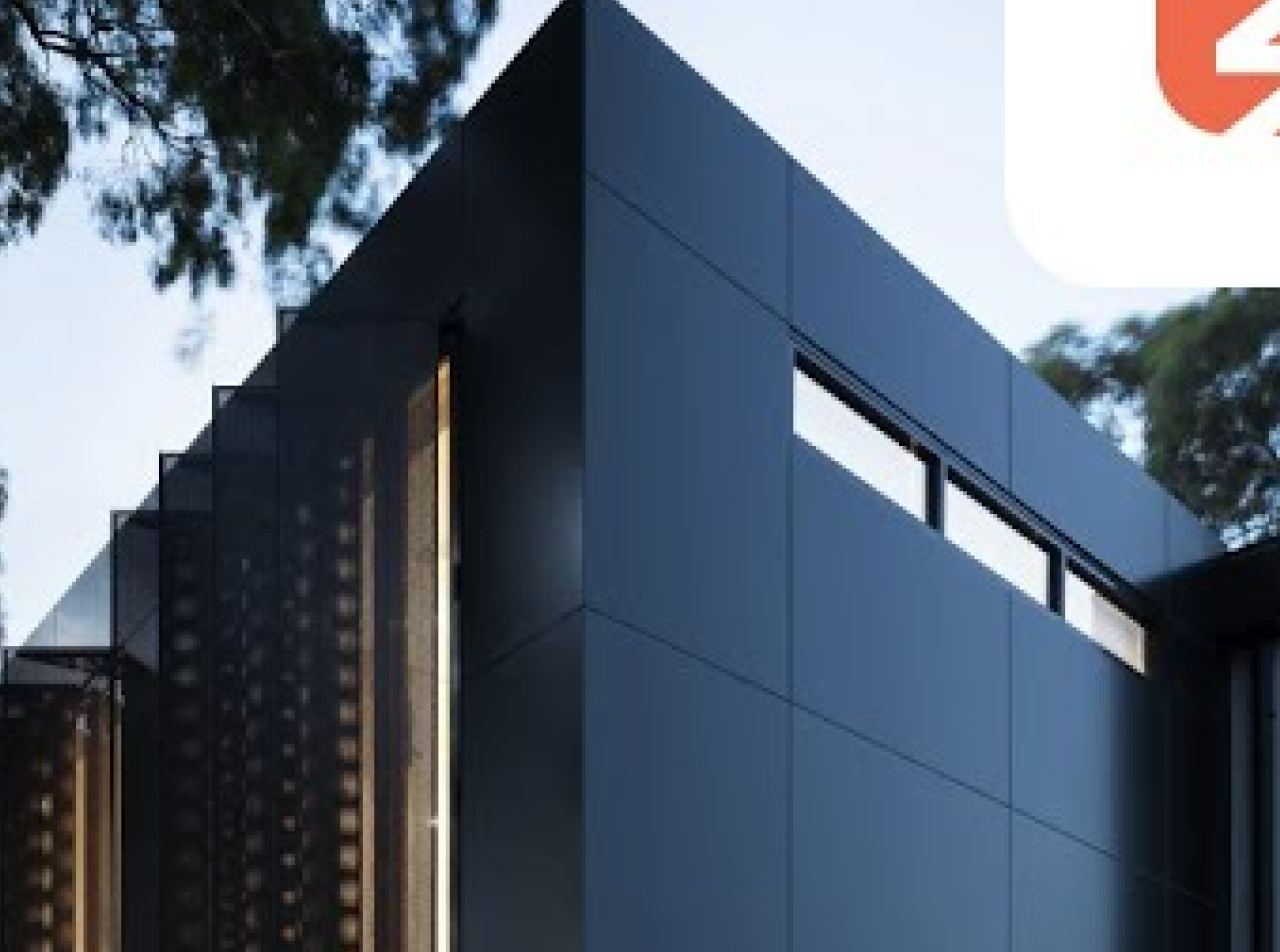
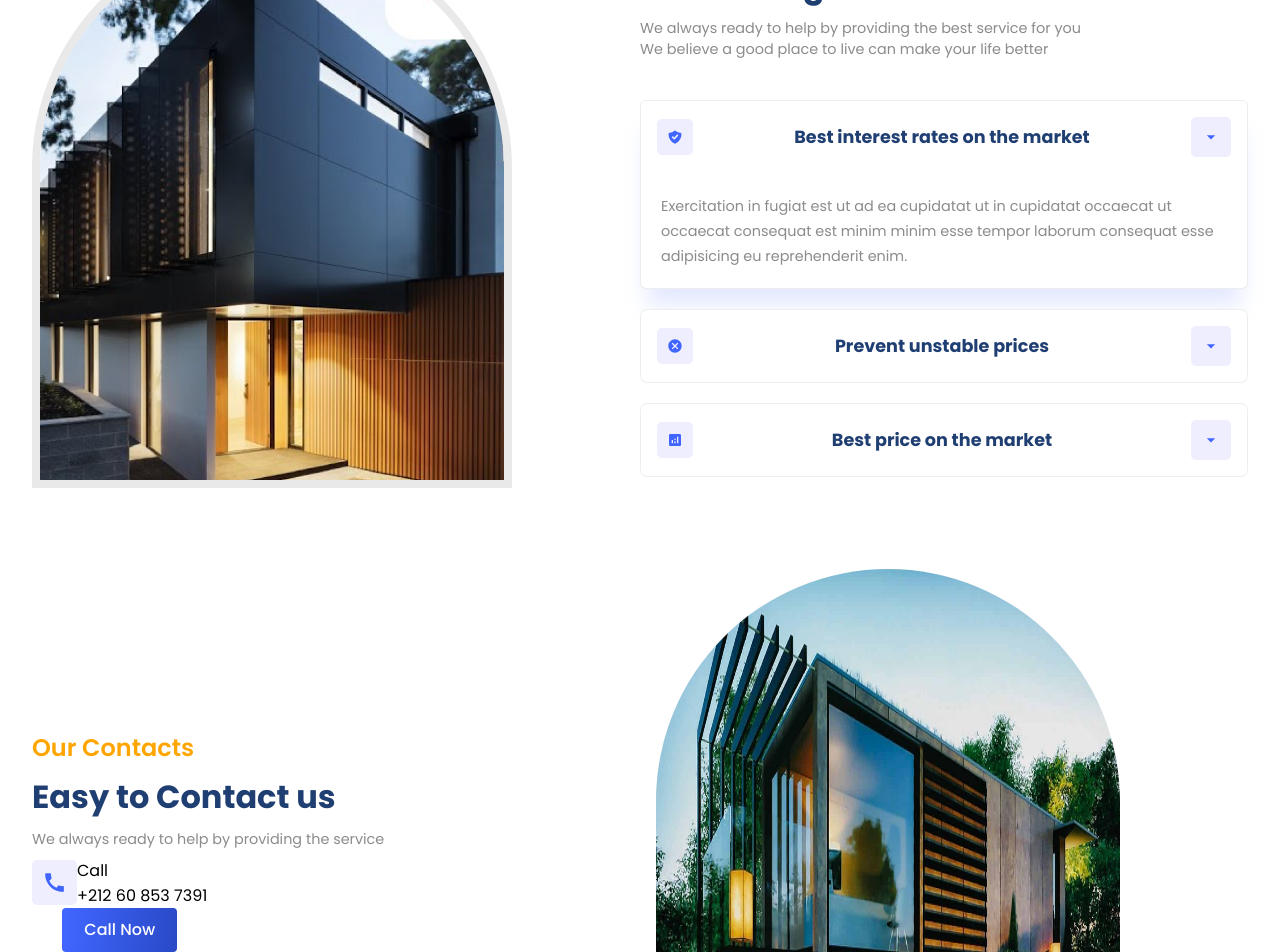
Before and after one commit to MOHAJII/Real-Estate-website, a React (Vite) app: page / in a window 1280 px wide. Shown: the part 1560-2512 px from the top of the page. Built offline with nearby package versions, Linux system fonts and the light colour scheme.

Commit message:
add value & conatact section + add styles

```diff
--- a/src/App.jsx
+++ b/src/App.jsx
@@ -4,6 +4,7 @@ import './App.css'
 import Companies from "./component/Companies/Companies";
 import Residencies from "./component/Residencies/Residencies";
 import Value from "./component/Value/Value";
+import Contact from "./component/Contact/Contact";
 
 function App() {
   return (
@@ -16,6 +17,7 @@ function App() {
       <Companies />
       <Residencies />
       <Value />
+      <Contact />
     </div>
   );
 }
--- /dev/null
+++ b/src/component/Contact/Contact.css
@@ -0,0 +1,25 @@
+.c-container {
+    justify-content: space-between;
+}
+
+.c-container>div {
+    flex:1;
+}
+
+.c-right {
+    width: 100%;
+}
+
+.c-left {
+    gap: .5rem;
+}
+
+.c-contactModes {
+    margin-top: 2rem;
+    gap: 1rem;
+}
+
+.c-contactModes .row {
+    gap: 1.5rem;
+
+}
--- /dev/null
+++ b/src/component/Contact/Contact.jsx
@@ -0,0 +1,46 @@
+import React from 'react'
+import './Contact.css'
+import { MdCall } from 'react-icons/md'
+
+const Contact = () => {
+    return (
+        <section className="c-wrapper">
+            <div className="paddings innerWidth flexCenter c-container">
+                {/* left side  */}
+                <div className="flexColStart c-left">
+                    <span className='orangeText'>Our Contacts</span>
+                    <span className='primaryText'>Easy to Contact us</span>
+                    <span className='secondaryText'>We always ready to help by providing the service </span>
+
+                    <div className="flexColStart contactModes">
+                        {/* first row */}
+                        <div className="flexColStart row">
+                            <div className="flexColCenter mode">
+                                <div className="flexStart">
+                                    <div className="flexCenter icon">
+                                        <MdCall size={25} />
+                                    </div>
+                                    <div className="flexColStart detail">
+                                        <span>Call</span>
+                                        <span>+212 60 853 7391</span>
+                                    </div>
+                                </div>
+                                <div className="flexCenter button">Call Now</div>
+                            </div>
+                        </div>
+                    </div>
+                </div>
+
+
+                {/* right side */}
+                <div className="c-side">
+                    <div className="image-container">
+                        <img src="./contact.jpg" alt="" />
+                    </div>
+                </div>
+            </div>
+        </section>
+    )
+}
+
+export default Contact
--- a/src/component/Residencies/Residencies.css
+++ b/src/component/Residencies/Residencies.css
@@ -64,4 +64,7 @@
     width: 80px;
     background: rgba(128, 128, 128, 0.637);
     color: black;
+    cursor: pointer;
+    transition: all 100ms;
+    scale: 1.08;
 }
--- a/src/component/Value/Value.css
+++ b/src/component/Value/Value.css
@@ -0,0 +1,52 @@
+.v-container .image-container {
+    border: 8px solid rgb(232 232 232 / 93%);
+}
+
+.v-container>div {
+    flex: 1;
+}
+
+.v-right {
+    gap: .5rem;
+}
+
+.accordion {
+    margin-top: 2rem;
+    border: none;
+}
+
+.accordionItem {
+    background: white;
+    margin-bottom: 20px;
+    border: 0.8px solid rgba(128, 128, 128, 0.143);
+    border-radius: 8px;
+    overflow: hidden;
+}
+
+.accordionItem.expanded {
+    box-shadow: var(--shadow);
+    border-radius: 6px;
+
+}
+
+.accordionButton {
+    background: white;
+    padding: 1rem;
+    width: 100%;
+    justify-content: space-between;
+    cursor: pointer;
+}
+
+.icon {
+    padding: 10px;
+    background: #eeeeff;
+    border-radius: 5px;
+}
+
+.icon svg {
+    fill: var(--blue);
+}
+
+.accordionButton .primaryText {
+    font-size: 1.1rem;
+}
--- a/src/component/Value/Value.jsx
+++ b/src/component/Value/Value.jsx
@@ -1,17 +1,66 @@
-import React from 'react'
+import React, { useState } from 'react'
 import 'react-accessible-accordion/dist/fancy-example.css';
 import './Value.css'
+import { Accordion, AccordionItem, AccordionItemButton, AccordionItemHeading, AccordionItemPanel, AccordionItemState } from 'react-accessible-accordion';
+
+import data from '../../utils/accordion'
+import { MdOutlineArrowDropDown } from 'react-icons/md';
+
 const Value = () => {
   return (
     <section className="v-wrapper">
-        <div className="paddings innerWidth flexCenter v-container">
-            {/* left side */}
-            <div className="v-left">
-                <img src="./value.png" alt="" />
-            </div>
+      <div className="paddings innerWidth flexCenter v-container">
+        {/* left side */}
+        <div className="v-left">
+          <div className="image-container">
+            <img src="./value.png" alt="" />
+          </div>
+        </div>
 
-            right side
+        {/* right side  */}
+        <div className="flexColStart v-right">
+          <span className='orangeText'>Our Value</span>
+          <span className='primaryText'>Value We give to You</span>
+          <span className='secondaryText'>
+            We always ready to help by providing the best service for you <br />
+            We believe a good place to live can make your life better
+          </span>
+
+          <Accordion
+            className='accordion'
+            allowMultipleExpanded={false}
+            preExpanded={[0]}
+          >
+            {
+              data.map((item, i) => {
+                const [className, setClassName] = useState(null);
+                return (
+                      <AccordionItem className={`accordionItem ${className}`} key={i} uuid={i}>
+                        <AccordionItemHeading>
+                          <AccordionItemButton className='flexCenter accordionButton'>
+                            <AccordionItemState>
+                              {({expanded}) => expanded ? setClassName("expanded") : setClassName("collapsed")}
+                            </AccordionItemState>
+                            <div className="flexCenter icon">{item.icon}</div>
+                            <span className="primaryText">{item.heading}</span>
+                            <div className="flexCenter icon">
+                              <MdOutlineArrowDropDown size={20} />
+                            </div>
+                          </AccordionItemButton>
+                        </AccordionItemHeading>
+                        <AccordionItemPanel>
+                          <span className="secondaryText">{item.detail}</span>
+                        </AccordionItemPanel>
+                      </AccordionItem>
+                    )
+              })
+
+            }
+
+          </Accordion>
+
         </div>
+      </div>
     </section>
   )
 }
--- a/src/index.css
+++ b/src/index.css
@@ -22,7 +22,7 @@ a {
   text-decoration: none;
 }
 
-button {
+.button {
   font-weight: 500;
   padding: 0.6rem 1.4rem;
   color: white;
@@ -30,9 +30,10 @@ button {
   border: none;
   border-radius: 4px;
   transition: all 300ms ease-in;
+  cursor: pointer;
 }
 
-button:hover {
+.button:hover {
   transform: scale(1.1);
 }
 
```
Also changed, not shown: src/component/Hero/Hero.css (line endings or trailing spaces).
